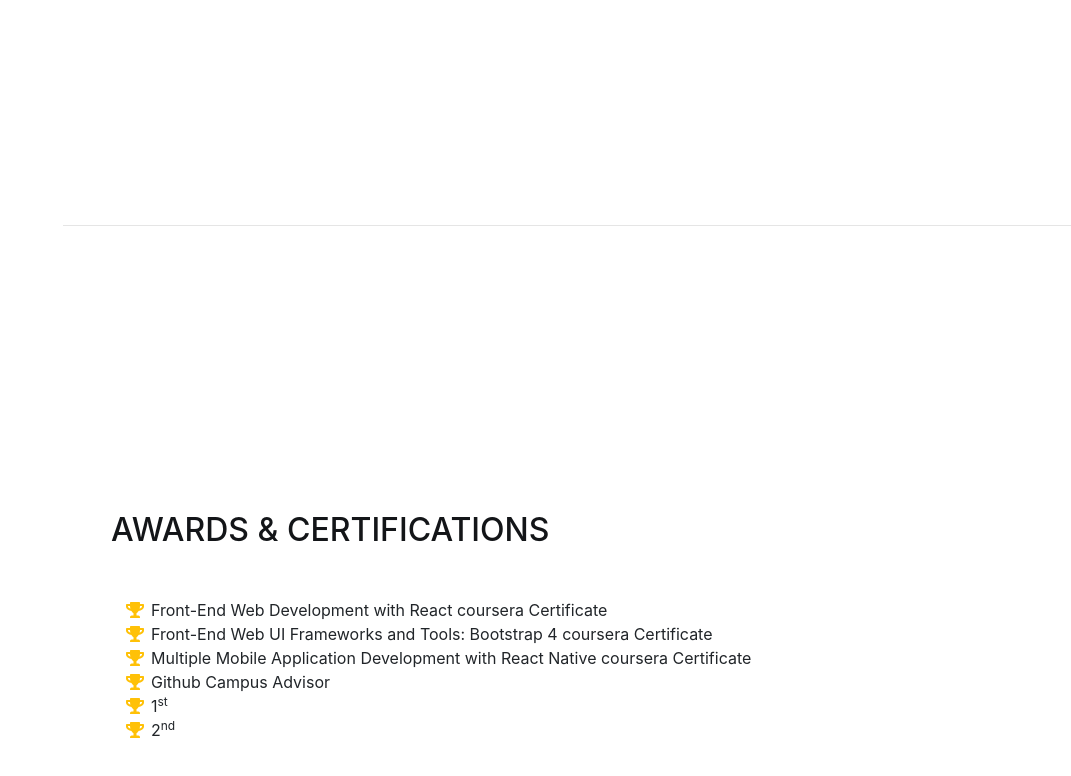
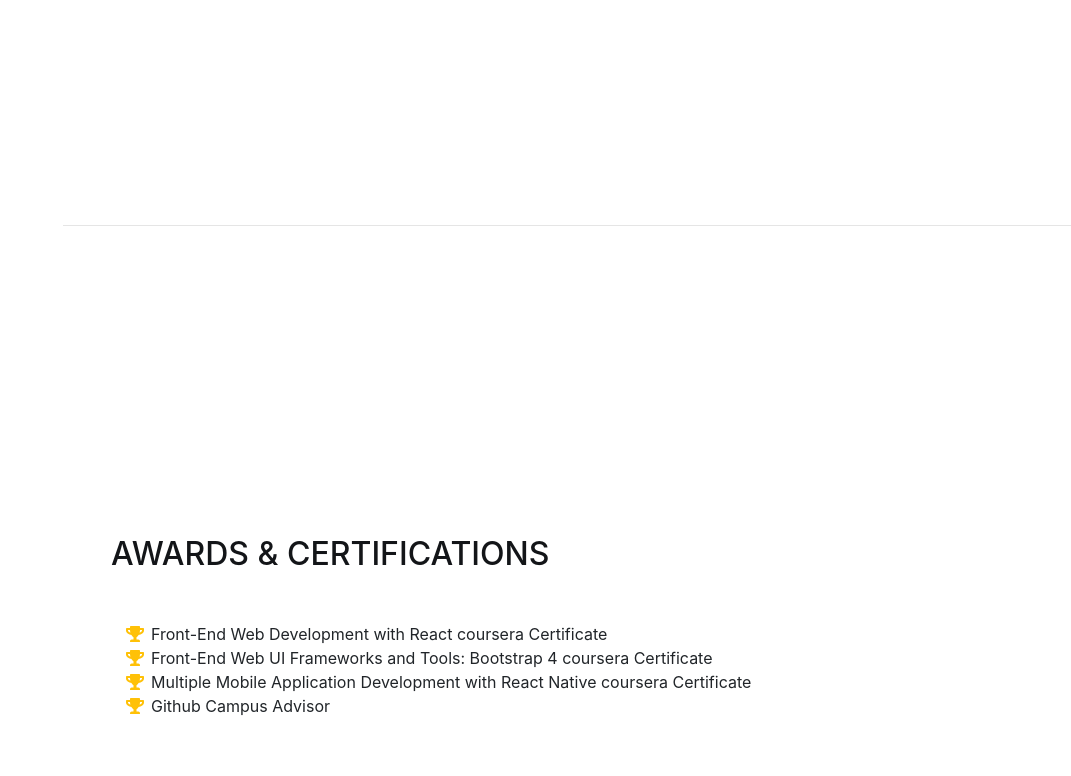
Before and after one commit to MaoozAwan/portfolio_me, a website with bundled scripts: page index.html in a window 1280 px wide. Shown: the part 4005-4781 px from the top of the page, without its empty margins (209-1280 px from the left). Built offline with nearby package versions, Linux system fonts and the light colour scheme; a web font is replaced by a local one.

Commit message:
Update index.html

```diff
--- a/index.html
+++ b/index.html
@@ -384,13 +384,7 @@
             <i class="fa-li fa fa-trophy text-warning"></i>
             Github Campus Advisor
           </li>
-          <li>
-            <i class="fa-li fa fa-trophy text-warning"></i>
-            1<sup>st</sup>
-          </li>
-          <li>
-            <i class="fa-li fa fa-trophy text-warning"></i>
-            2<sup>nd</sup>
+
 
         </ul>
       </div>
```
